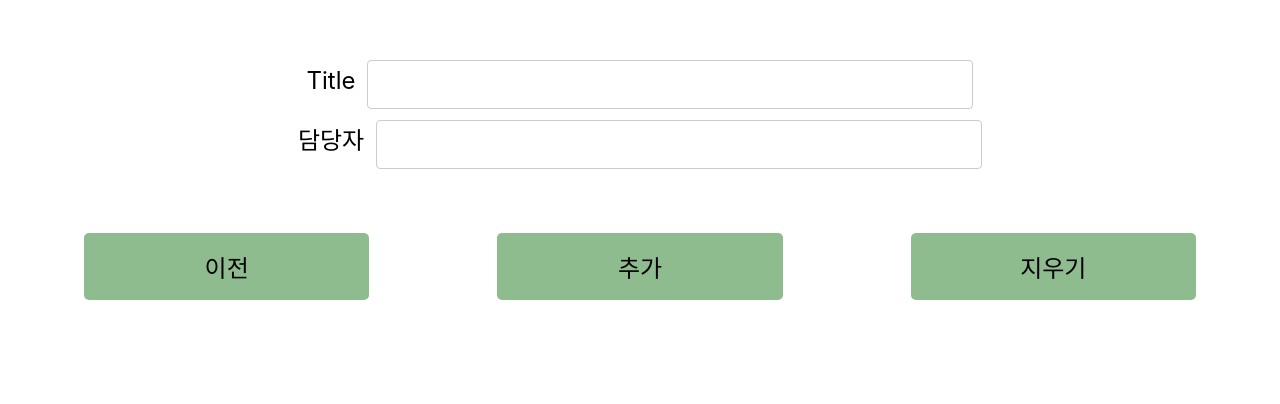
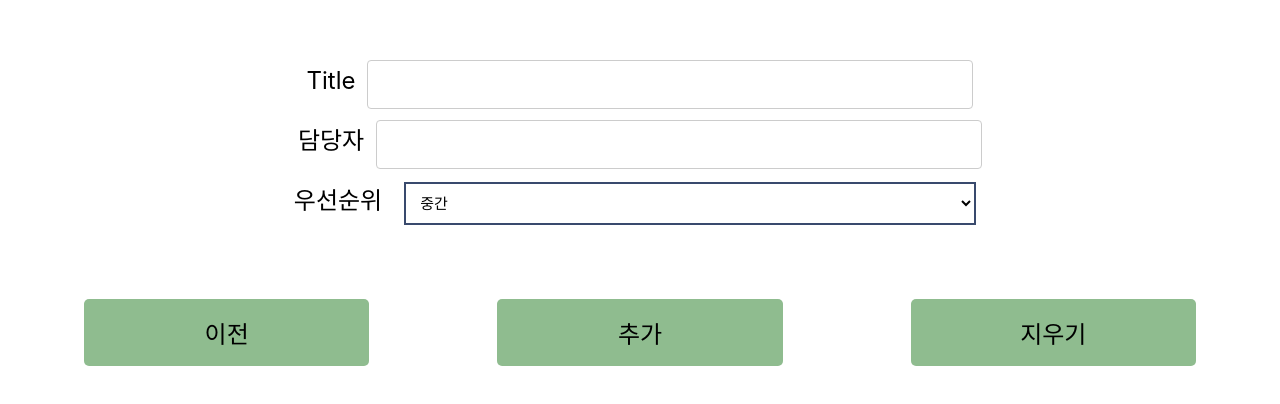
Before and after one commit to LandvibeDev/todo-frontend, a React (Create React App) app in the folder static/: page /enrollment in a window 1280 px wide. Shown: the part 206-610 px from the top of the page. Built offline with nearby package versions, Linux system fonts and the light colour scheme.

Commit message:
Task에 우선순위까지 등록하도록 수정

```diff
--- a/static/src/component/board/card/index.jsx
+++ b/static/src/component/board/card/index.jsx
@@ -9,7 +9,7 @@ function Card(props) {
             <div className='title'>{subject}</div>
             {
                 tasks.map(task => {
-                    return <Task key={task.id} title={task.title} manager={task.assignee} subject={subject} id={task.id} move={move}/>
+                    return <Task key={task.id} title={task.title} assignee={task.assignee} priority={task.priority} subject={subject} id={task.id} move={move}/>
                 })
             }
 
--- a/static/src/component/board/task/index.jsx
+++ b/static/src/component/board/task/index.jsx
@@ -3,9 +3,10 @@ import '../../../css/Task.css';
 
 import {isDone, isTodo, toToggledValue} from "../../../utility/status";
 import Button from "../../atom/Button";
+import {PRIORITY} from "../../../utility/priority";
 
 function Task(props) {
-    const {title, assignee, subject, id, move} = props;
+    const {title, assignee, priority, subject, id, move} = props;
     const onClick = (event) => {
         event.stopPropagation();
         const toggledValue = toToggledValue(subject);
@@ -17,7 +18,7 @@ function Task(props) {
             {
                 isTodo(subject) && <Button className='task-left-btn' onClick={onClick} value='>'/>
             }
-            {title} {assignee}
+            {title} {assignee} {PRIORITY.toText(priority)}
             {
                 isDone(subject) && <Button className='task-right-btn' onClick={onClick} value='<'/>
             }
--- a/static/src/css/Enrollment.css
+++ b/static/src/css/Enrollment.css
@@ -30,3 +30,12 @@ label {
     padding: 12px 12px 12px 0;
     display: inline-block;
 }
+
+.enrollment-select {
+    border: 2px solid #394a6d;
+    background: #fff;
+    margin: 10px;
+    padding: 10px;
+    font-size: 15px;
+    width: 50%;
+}
--- a/static/src/page/Enrollment.jsx
+++ b/static/src/page/Enrollment.jsx
@@ -3,10 +3,12 @@ import '../css/Enrollment.css';
 import createCard from "../service/createCard";
 import Button from "../component/atom/Button";
 import Input from "../component/atom/Input";
+import {PRIORITY} from "../utility/priority";
 
 function Enrollment({history}) {
     const [title, setTitle] = useState('');
     const [assignee, setAssignee] = useState('');
+    const [priority, setPriority] = useState(PRIORITY.MIDDLE.value);
 
     const onChangeTitle = (event) => {
         event.stopPropagation();
@@ -18,6 +20,11 @@ function Enrollment({history}) {
         setAssignee(event.target.value);
     };
 
+    const onChangePriority = (event) => {
+        event.stopPropagation();
+        setPriority(event.target.value);
+    };
+
     const onPreviousClick = (event) => {
         event.stopPropagation();
         history.goBack();
@@ -25,7 +32,7 @@ function Enrollment({history}) {
 
     const onAddClick = async (event) => {
         event.stopPropagation();
-        const isSuccesses = await createCard(title, assignee);
+        const isSuccesses = await createCard(title, assignee, priority);
         if (isSuccesses) {
             history.goBack();
         } else {
@@ -37,6 +44,7 @@ function Enrollment({history}) {
         event.stopPropagation();
         setTitle('');
         setAssignee('');
+        setPriority(PRIORITY.MIDDLE.value);
     };
 
     return (
@@ -50,6 +58,15 @@ function Enrollment({history}) {
                     <label htmlFor="assignee">담당자</label>
                     <Input id='assignee' onChange={onChangeAssignee} value={assignee}/>
                 </div>
+                <div>
+                    <label htmlFor="priority">우선순위</label>
+                    <select className="enrollment-select" id='priority' value={priority} onChange={onChangePriority}>
+                        {
+                            Object.values(PRIORITY).map(it => <option value={it.value}>{it.text}</option>)
+                        }
+
+                    </select>
+                </div>
             </div>
             <div className='enrollment-btn-grp'>
                 <Button className='enrollment-btn' onClick={onPreviousClick} value='이전'/>
--- a/static/src/service/createCard.js
+++ b/static/src/service/createCard.js
@@ -1,4 +1,4 @@
-async function createCard(title, assignee) {
+async function createCard(title, assignee, priority) {
   try {
     const response = await fetch('/todo/cards', {
       method: 'POST',
@@ -7,7 +7,7 @@ async function createCard(title, assignee) {
       headers: {
         'Content-Type': 'application/json; charset=utf-8',
       },
-      body: JSON.stringify({ title, assignee }),
+      body: JSON.stringify({ title, assignee, priority }),
     });
 
     return response.status === 201;
--- /dev/null
+++ b/static/src/utility/priority.js
@@ -0,0 +1,22 @@
+const PRIORITY = {
+  TOP: {
+    text: '최우선',
+    value: 0
+  },
+  MIDDLE: {
+    text: '중간',
+    value: 1
+  },
+  DOWN: {
+    text: '그닥',
+    value: 2
+  },
+  toText(value) {
+    const priority = Object.values(this).find(priority => priority.value === value);
+    return priority.text;
+  }
+};
+
+export {
+  PRIORITY
+};
```
